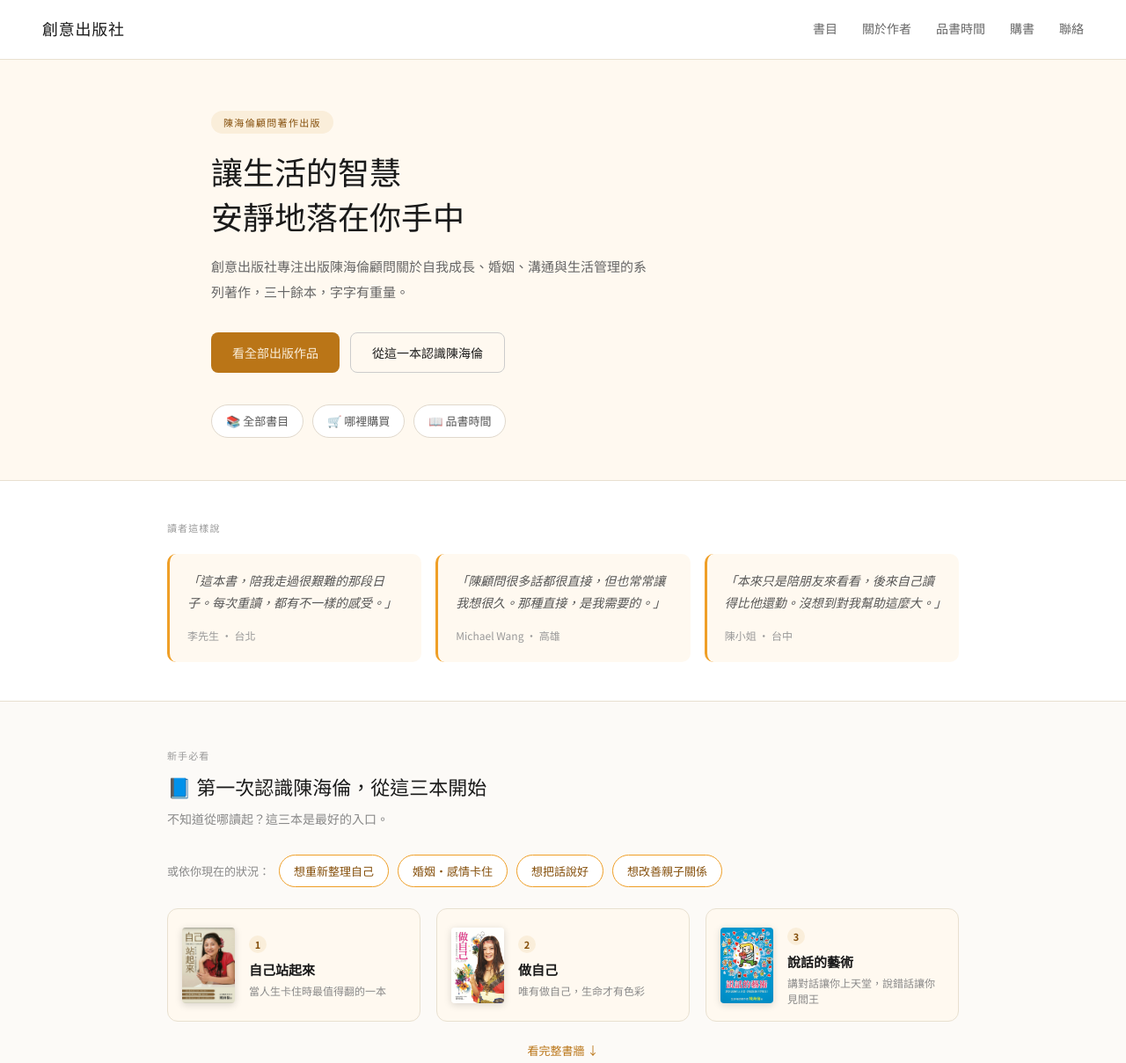
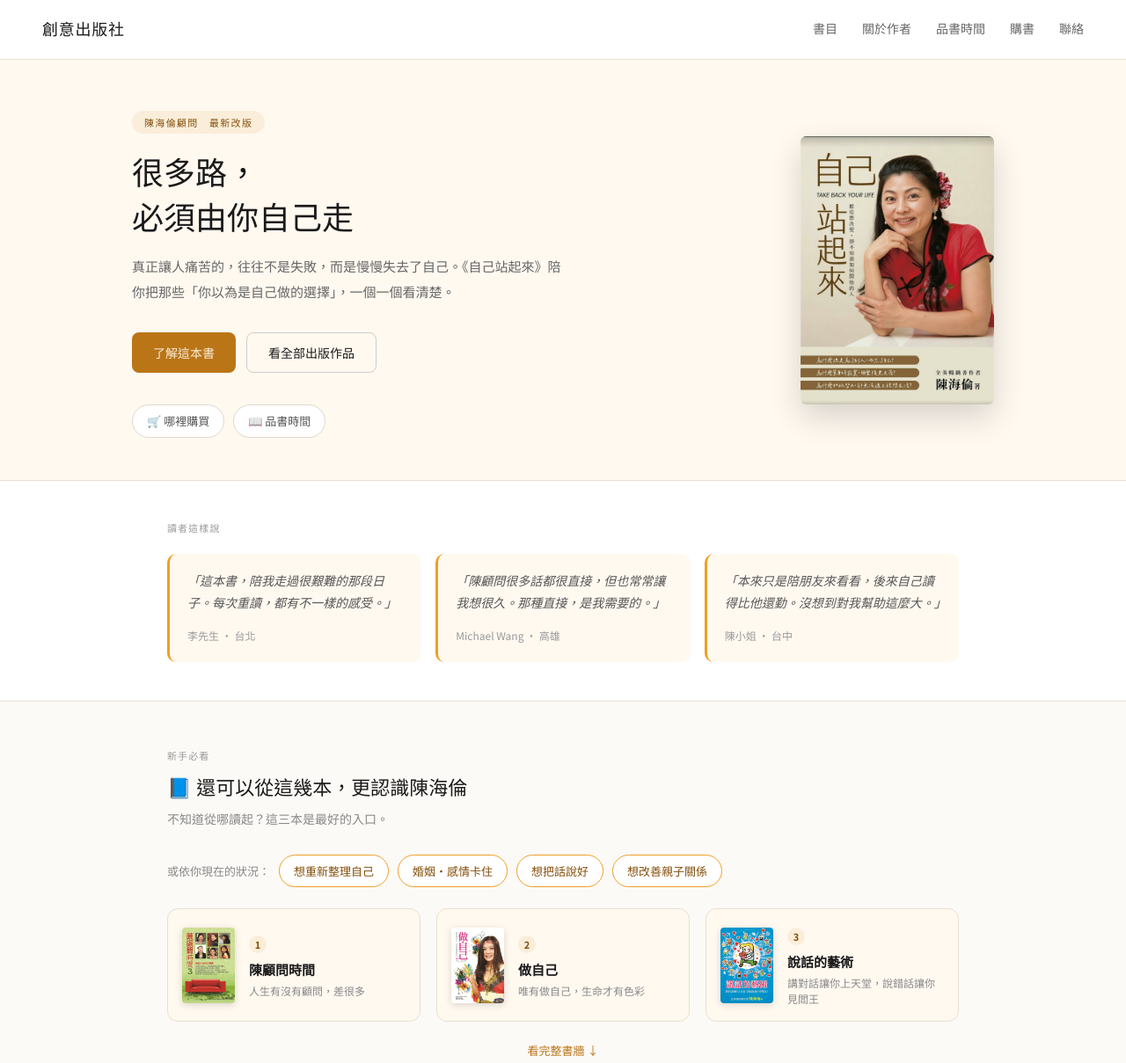
Before and after one commit to pia640210/creative-publisher, a plain HTML site: page index.html in a window 1280 px wide. Shown: the top 1209 px of the page at 88% size. Drawn offline with Linux system fonts and the light colour scheme.

Commit message:
Add files via upload

```diff
--- a/index.html
+++ b/index.html
@@ -50,6 +50,13 @@ nav{background:#fff;border-bottom:1px solid #e8e0d0;padding:18px 48px;display:fl
 .quick-link{font-size:13px;padding:7px 16px;border-radius:20px;background:#fff;border:1px solid #e0d8cc;color:#555;transition:all 0.2s;cursor:pointer}
 .quick-link:hover{border-color:#BA7517;color:#BA7517}
 @media(max-width:600px){.hero{padding:36px 16px 32px}.hero h1{font-size:26px}}
+
+/* HERO - FEATURED BOOK */
+.hero-inner-split{max-width:980px;display:grid;grid-template-columns:1fr 220px;gap:48px;align-items:center}
+.hero-cover{cursor:pointer;justify-self:end}
+.hero-cover img{width:220px;border-radius:6px;box-shadow:0 14px 36px rgba(0,0,0,0.16);transition:transform 0.2s}
+.hero-cover:hover img{transform:translateY(-4px)}
+@media(max-width:700px){.hero-inner-split{grid-template-columns:1fr;gap:24px}.hero-cover{justify-self:center;order:-1}.hero-cover img{width:160px}}
 
 /* TESTIMONIALS */
 .testimonials{background:#fff;padding:44px 48px;border-bottom:1px solid #e8e0d0}
@@ -234,19 +241,23 @@ footer p{font-size:13px;color:#aaa}
   </div>
 </nav>
 
-<div class="hero">
-  <div class="hero-inner">
-    <div class="hero-tag">陳海倫顧問著作出版</div>
-    <h1>讓生活的智慧<br>安靜地落在你手中</h1>
-    <p>創意出版社專注出版陳海倫顧問關於自我成長、婚姻、溝通與生活管理的系列著作，三十餘本，字字有重量。</p>
-    <div class="hero-btns">
-      <button class="btn-primary" onclick="document.getElementById('books').scrollIntoView({behavior:'smooth'})">看全部出版作品</button>
-      <button class="btn-outline" onclick="document.getElementById('start-here').scrollIntoView({behavior:'smooth'})">從這一本認識陳海倫</button>
+<div class="hero hero-featured">
+  <div class="hero-inner hero-inner-split">
+    <div class="hero-text">
+      <div class="hero-tag">陳海倫顧問　最新改版</div>
+      <h1>很多路，<br>必須由你自己走</h1>
+      <p>真正讓人痛苦的，往往不是失敗，而是慢慢失去了自己。《自己站起來》陪你把那些「你以為是自己做的選擇」，一個一個看清楚。</p>
+      <div class="hero-btns">
+        <button class="btn-primary" onclick="openBook('ziji')">了解這本書</button>
+        <button class="btn-outline" onclick="document.getElementById('books').scrollIntoView({behavior:'smooth'})">看全部出版作品</button>
+      </div>
+      <div class="quick-links">
+        <a href="purchase.html" class="quick-link">🛒 哪裡購買</a>
+        <span class="quick-link" onclick="document.getElementById('activity').scrollIntoView({behavior:'smooth'})">📖 品書時間</span>
+      </div>
     </div>
-    <div class="quick-links">
-      <span class="quick-link" onclick="document.getElementById('books').scrollIntoView({behavior:'smooth'})">📚 全部書目</span>
-      <a href="purchase.html" class="quick-link">🛒 哪裡購買</a>
-      <span class="quick-link" onclick="document.getElementById('activity').scrollIntoView({behavior:'smooth'})">📖 品書時間</span>
+    <div class="hero-cover" onclick="openBook('ziji')">
+      <img src="images/自己站起來.png" alt="自己站起來">
     </div>
   </div>
 </div>
@@ -274,7 +285,7 @@ footer p{font-size:13px;color:#aaa}
 <div class="section recommend" id="start-here">
   <div class="section-inner">
     <div class="sec-label">新手必看</div>
-    <div class="sec-title">📘 第一次認識陳海倫，從這三本開始</div>
+    <div class="sec-title">📘 還可以從這幾本，更認識陳海倫</div>
     <div class="sec-sub">不知道從哪讀起？這三本是最好的入口。</div>
     <div class="situation-row">
       <span class="situation-label">或依你現在的狀況：</span>
@@ -284,9 +295,9 @@ footer p{font-size:13px;color:#aaa}
       <button onclick="openBook('fumu')">想改善親子關係</button>
     </div>
     <div class="recommend-grid">
-      <div class="recommend-card" onclick="openBook('ziji')">
-        <img src="images/自己站起來.png" alt="自己站起來">
-        <div class="rc-info"><span class="rc-num">1</span><p>自己站起來</p><div class="rc-tag">當人生卡住時最值得翻的一本</div></div>
+      <div class="recommend-card" onclick="openModal('chenModal')">
+        <img src="images/陳顧問時間3.jpg" alt="陳顧問時間">
+        <div class="rc-info"><span class="rc-num">1</span><p>陳顧問時間</p><div class="rc-tag">人生有沒有顧問，差很多</div></div>
       </div>
       <div class="recommend-card" onclick="openBook('zuoji')">
         <img src="images/做自己.jpg" alt="做自己">
```
